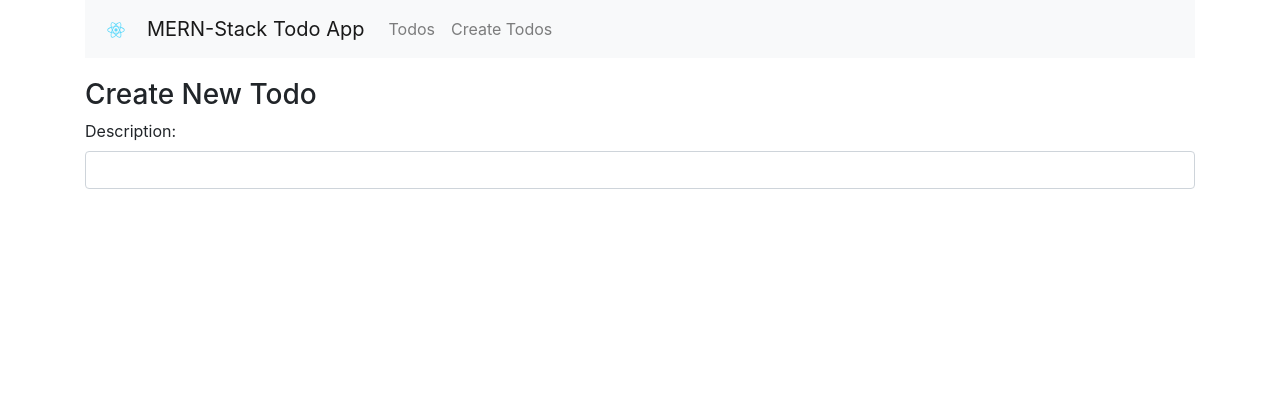
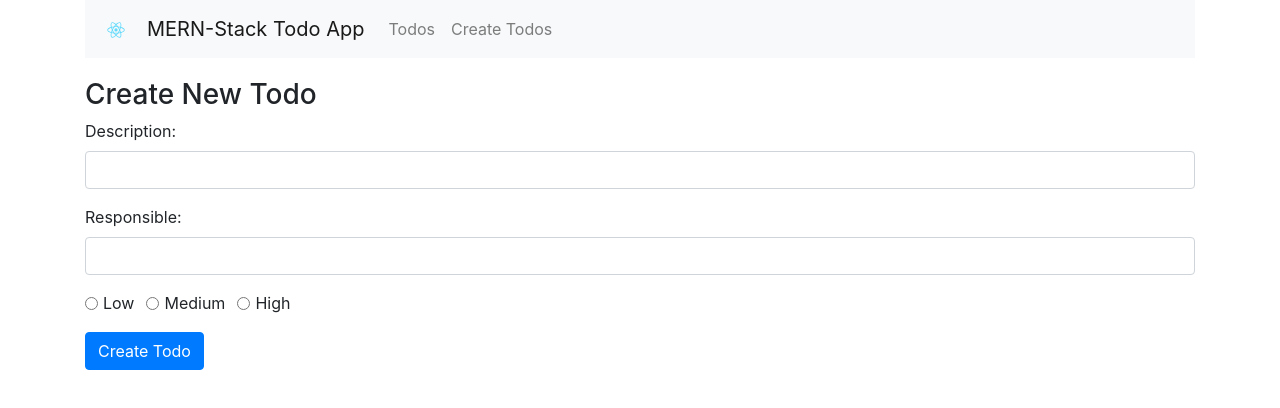
Before and after one commit to joeschlick/mern-stack-tutorial, a React (Create React App) app in the folder mern-todo-app/: page /create in a window 1280 px wide. Shown: the top 408 px of the page. Built offline with nearby package versions, Linux system fonts and the light colour scheme.

Commit message:
finished todo component - form is not clearing

```diff
--- a/mern-todo-app/src/components/create-todo.component.js
+++ b/mern-todo-app/src/components/create-todo.component.js
@@ -1,7 +1,6 @@
-import React, {Component} from 'react'
+import React, { Component } from "react";
 
 export default class CreateTodo extends Component {
-
   constructor(props) {
     super(props);
 
@@ -10,7 +9,7 @@
     this.onChangeTodoPriority = this.onChangeTodoPriority.bind(this);
     this.onSubmit = this.onSubmit.bind(this);
 
-        this.state= {
+    this.state = {
       todo_description: '',
       todo_responsible: '',
       todo_priority: '',
@@ -45,32 +44,80 @@
     console.log(`Todo Priority: ${this.state.todo_priority}`);
     console.log(`Todo completed: ${this.state.todo_completed}`);
 
-
-
-        this.setState= ({
+    this.setState = ({
       todo_description: '',
       todo_responsible: '',
       todo_priority: '',
       todo_completed: false
-        })
+    });
   }
 
   render() {
     return (
-            <div style={{marginTop: 20}}>
+      <div style={{ marginTop: 20 }}>
         <h3>Create New Todo</h3>
         <form onSubmit={this.onSubmit}>
           <div className="form-group">
             <label>Description: </label>
-                        <input type="text"
+            <input
+              type="text"
               className="form-control"
               value={this.state.todo_description}
               onChange={this.onChangeTodoDescription}
             />
           </div>
+          <div className="form-group">
+            <label>Responsible: </label>
+            <input
+              type="text"
+              className="form-control"
+              value={this.state.todo_responsible}
+              onChange={this.onChangeTodoResponsible}
+            />
+          </div>
+          <div className="form-group">
+            <div className="form-check form-check-inline">
+              <input
+                className="form-check-input"
+                type="radio"
+                name="priorityOptions"
+                id="priorityLow"
+                value="Low"
+                checked={this.state.todo_priority === "Low"}
+                onChange={this.onChangeTodoPriority}
+              />
+              <label className="form-check-label">Low</label>
+            </div>
+            <div className="form-check form-check-inline">
+              <input
+                className="form-check-input"
+                type="radio"
+                name="priorityOptions"
+                id="priorityMedium"
+                value="Medium"
+                checked={this.state.todo_priority === "Medium"}
+                onChange={this.onChangeTodoPriority}
+              />
+              <label className="form-check-label">Medium</label>
+            </div>
+            <div className="form-check form-check-inline">
+              <input
+                className="form-check-input"
+                type="radio"
+                name="priorityOptions"
+                id="priorityHigh"
+                value="High"
+                checked={this.state.todo_priority === "High"}
+                onChange={this.onChangeTodoPriority}
+              />
+              <label className="form-check-label">High</label>
+            </div>
+          </div>
+          <div className="form-group">
+              <input type="submit" value="Create Todo" className="btn btn-primary" />
+          </div>
         </form>
-
       </div>
-        )
+    );
   }
 }
```
Also changed, not shown: 1 other file (tests, documents, lock files or other folders). Lines whose indentation alone changed are shown as unchanged.
